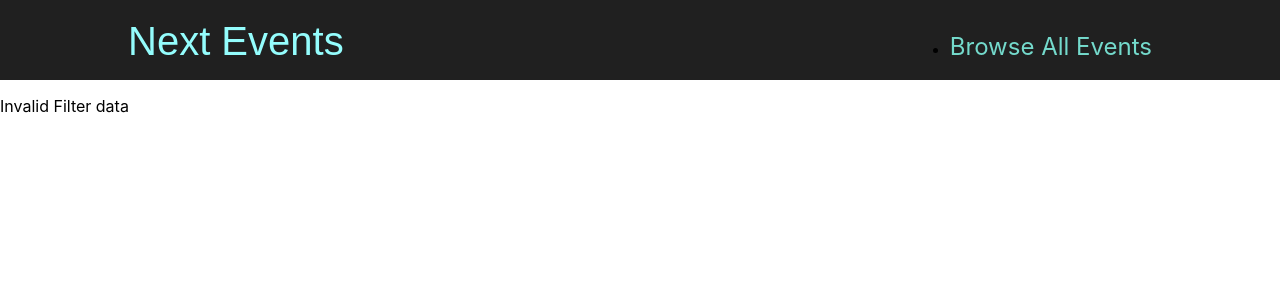
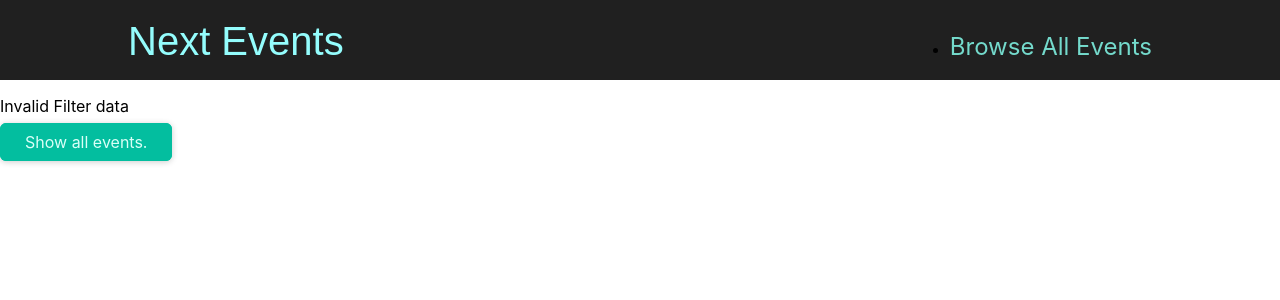
Before and after one commit to Gagandeep39/nextjs-event-management, a Next.js app: page /events/e2 in a window 1280 px wide. Shown: the top 300 px of the page. Built offline with nearby package versions, Linux system fonts and the light colour scheme.

Commit message:
UI improvements

```diff
--- a/pages/events/[...slug].jsx
+++ b/pages/events/[...slug].jsx
@@ -1,6 +1,8 @@
 import { useRouter } from 'next/router';
+import { Fragment } from 'react';
 import EventList from '../../components/events/event-list';
 import ResultsTitle from '../../components/events/results-title';
+import Button from '../../components/ui/button';
 import { getFilteredEvents } from '../data/dummy-data';
 
 const FilteredEvents = () => {
@@ -21,20 +23,34 @@ const FilteredEvents = () => {
     year < 2020 ||
     year > 2030
   ) {
-    return <p className="center">Invalid Filter data</p>;
+    return (
+      <Fragment>
+        <p className="center">Invalid Filter data</p>
+        <div className="center">
+          <Button link="/events">Show all events.</Button>
+        </div>
+      </Fragment>
+    );
   }
 
   const filteredEvents = getFilteredEvents({ year, month });
 
   if (!filteredEvents || filteredEvents.length === 0) {
-    return <p className="center">No Events found with current filter</p>;
+    return (
+      <Fragment>
+        <p className="center">No Events found with current filter</p>
+        <div className="center">
+          <Button link="/events">Show all events.</Button>
+        </div>
+      </Fragment>
+    );
   }
 
   return (
-    <div>
+    <Fragment>
       <ResultsTitle date={new Date(year, month - 1)} />
       <EventList items={filteredEvents} />
-    </div>
+    </Fragment>
   );
 };
 
```
